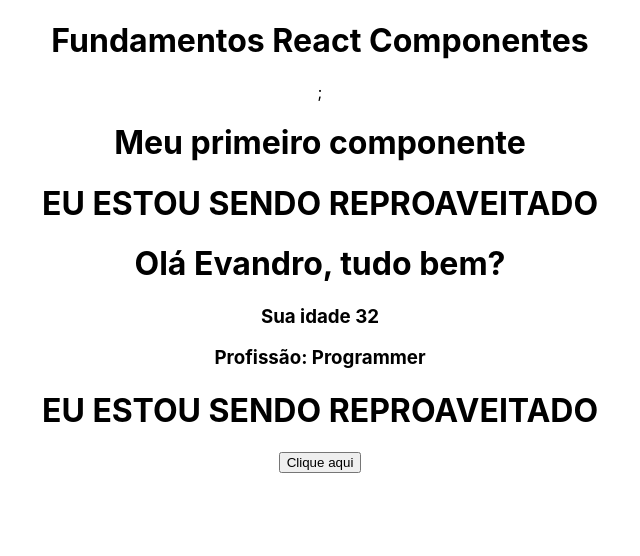
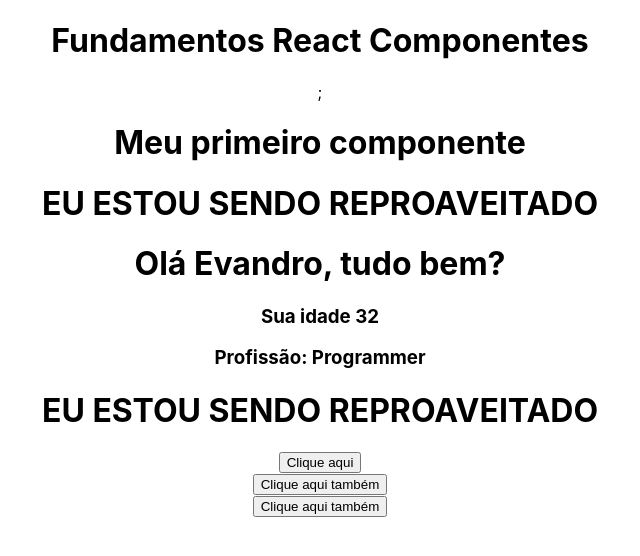
Before and after one commit to evandro-rtib/curso-React, a React (Create React App) app in the folder FUNDAMENTOS_1/fundamentos_componentes/: page / in a window 1280 px wide. Shown: the top 556 px of the page, without its empty margins (320-960 px from the left). Built offline with nearby package versions, Linux system fonts and the light colour scheme.

Commit message:
Fundamentos_1: criando funções, funções desmembradas

```diff
--- a/FUNDAMENTOS_1/fundamentos_componentes/src/components/Events.js
+++ b/FUNDAMENTOS_1/fundamentos_componentes/src/components/Events.js
@@ -6,7 +6,19 @@
 
     return(
         <div>
-            <button onClick={handleMyEvent}>Clique aqui</button>
+            <div>
+                <button onClick={handleMyEvent}>Clique aqui</button>
+            </div>
+            <div>
+                <button onClick={()=> console.log("clicou!")}>Clique aqui também</button>
+            </div>
+            <div>
+                <button onClick={()=> {
+                    if (true){
+                        console.log("Isso não é bom estar aqui");
+                    }
+                }}>Clique aqui também</button>
+            </div>
         </div>
     );
 }
```
